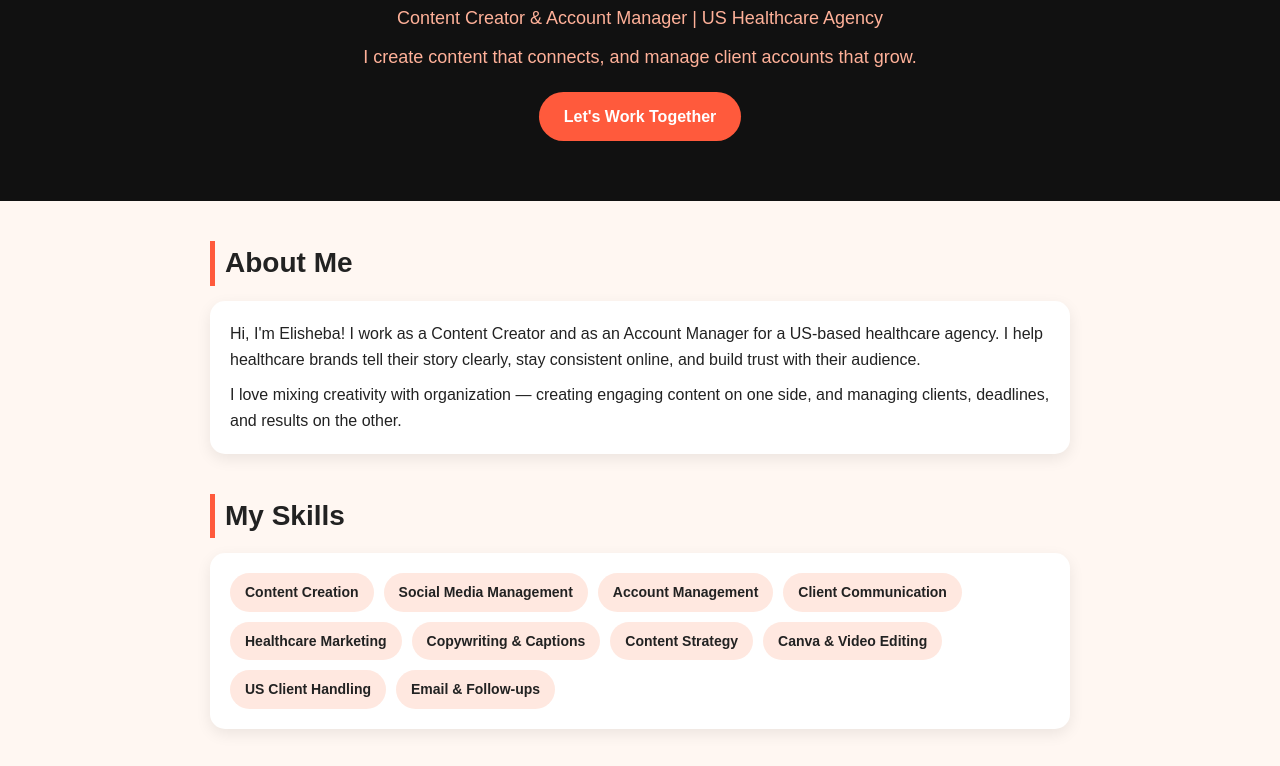
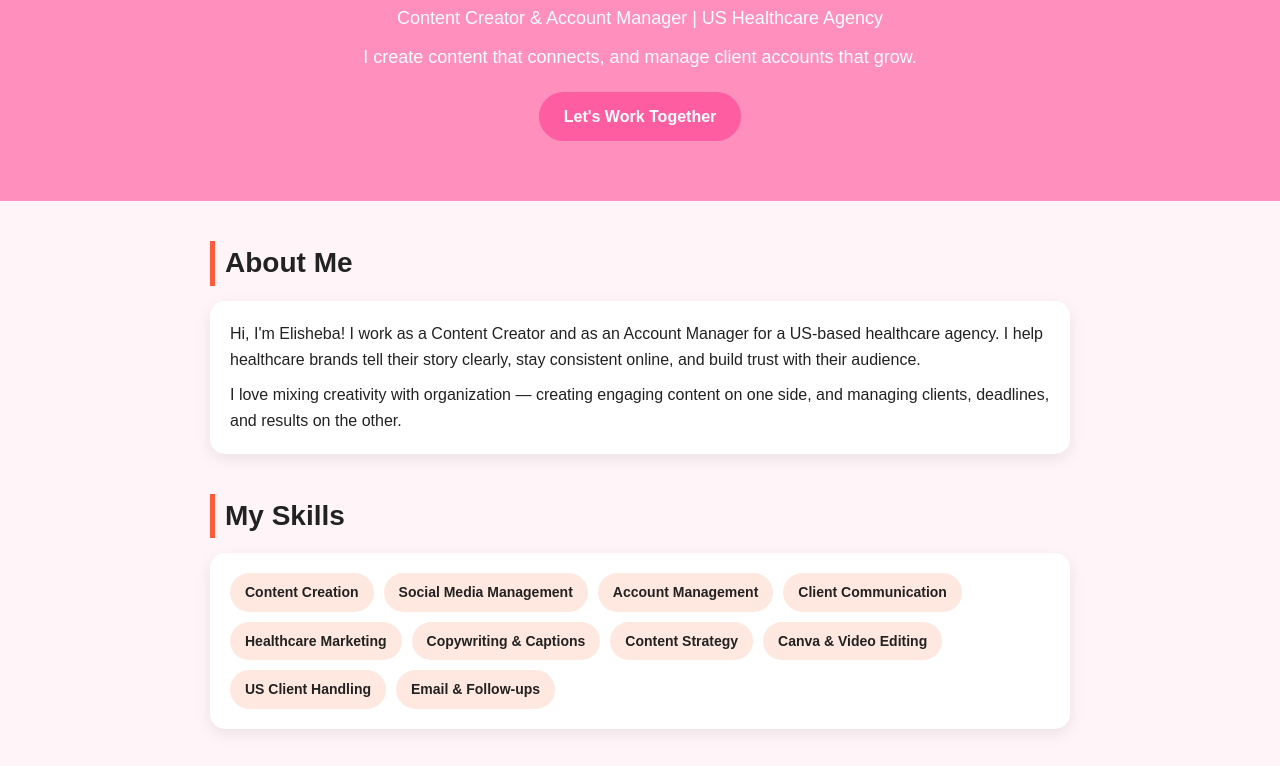
Before and after one commit to elishebaaJ07-sudo/elishebaaJ07-sudo.github.io, a plain HTML site: page index.html in a window 1280 px wide. Shown: the part 133-899 px from the top of the page. Drawn offline with Linux system fonts and the light colour scheme.

Commit message:
Update index.html

```diff
--- a/index.html
+++ b/index.html
@@ -6,18 +6,18 @@
 <title>Elisheba John | Content Creator & Account Manager</title>
 <style>
 * { margin:0; padding:0; box-sizing:border-box; font-family: Arial, sans-serif; }
-body { background:#fff7f2; color:#222; line-height:1.6; }
-header { background:#111; color:white; padding:60px 20px; text-align:center; }
+body { background:#fff5f8; color:#222; line-height:1.6; }
+header { background:#ff8fbc; color:white; padding:60px 20px; text-align:center; }
 header h1 { font-size:42px; }
-header p { font-size:18px; color:#ffb199; margin-top:10px; }
-.btn { display:inline-block; background:#ff5a3c; color:white; padding:12px 25px; border-radius:30px; text-decoration:none; margin-top:20px; font-weight:bold; }
+header p { font-size:18px; color:#ffffff; margin-top:10px; }
+.btn { display:inline-block; background:#ff5da2; color:white; padding:12px 25px; border-radius:30px; text-decoration:none; margin-top:20px; font-weight:bold; }
 section { max-width:900px; margin:40px auto; padding:0 20px; }
 h2 { font-size:28px; margin-bottom:15px; border-left:5px solid #ff5a3c; padding-left:10px; }
 .card { background:white; padding:20px; border-radius:15px; box-shadow:0 5px 15px rgba(0,0,0,0.08); margin-bottom:20px; }
 .skills { display:flex; flex-wrap:wrap; gap:10px; }
 .skills span { background:#ffe8e0; padding:8px 15px; border-radius:20px; font-size:14px; font-weight:bold; }
-footer { background:#111; color:white; text-align:center; padding:25px; }
-footer a { color:#ffb199; text-decoration:none; }
+footer { background:#ff8fbc; color:white; text-align:center; padding:25px; }
+footer a { color:#ffffff; text-decoration:none; }
 </style>
 </head>
 <body>
```
